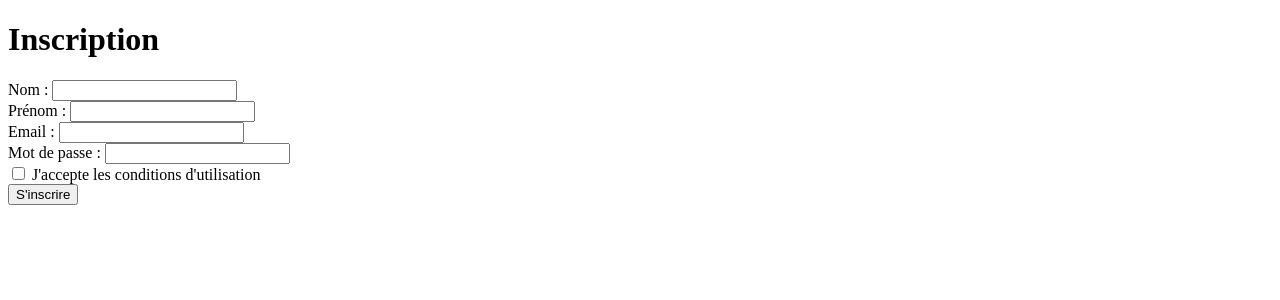
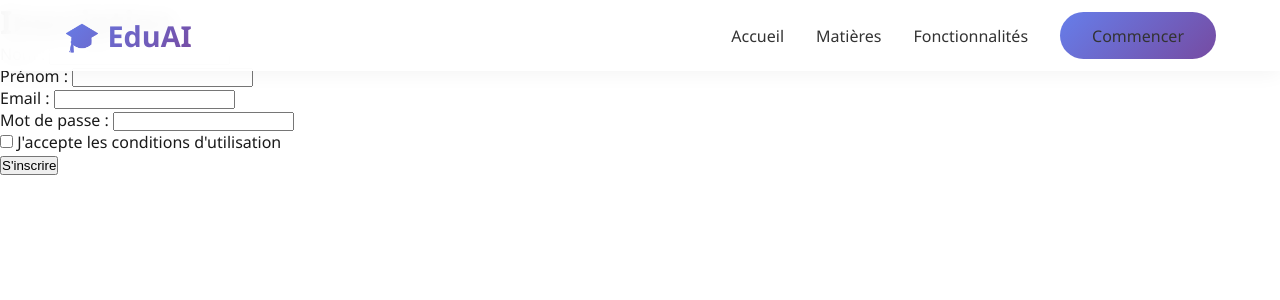
Before and after one commit to AnnaVitry/PlateformeIAEducativeAvecAgent, a PHP site: page /App/Views/user_registration.php in a window 1280 px wide. Shown: the top 300 px of the page. Run offline with PHP 8.4, Linux system fonts and the light colour scheme.

Commit message:
aaaaaaaaaaaaaaaaa

```diff
--- a/App/Views/user_registration.php
+++ b/App/Views/user_registration.php
@@ -37,9 +37,22 @@ if ($_SERVER['REQUEST_METHOD'] === 'POST') {
 <head>
     <meta charset="UTF-8">
     <meta name="viewport" content="width=device-width, initial-scale=1.0">
+    <link rel="stylesheet" href="../App/public/css/inscription.css">
+    <link rel="stylesheet" href="../public/css/style.css">
     <title>Inscription</title>
 </head>
 <body>
+    <header>
+        <nav>
+            <div class="logo">🎓 EduAI</div>
+            <ul class="nav-links">
+                <li><a href="#accueil">Accueil</a></li>
+                <li><a href="#matieres">Matières</a></li>
+                <li><a href="#fonctionnalites">Fonctionnalités</a></li>
+                <li><a href="../App/Views/user_registration.php" class="btn-primary">Commencer</a></li>
+            </ul>
+        </nav>
+    </header>
     <h1>Inscription</h1>
 
     <form method="POST" action="">
--- a/public/index.php
+++ b/public/index.php
@@ -3,7 +3,6 @@
 <head>
     <meta charset="UTF-8">
     <meta name="viewport" content="width=device-width, initial-scale=1.0">
-    <link rel="stylesheet" href="./css/style.css">
     <title>EduAI - Ton assistant IA pour réussir</title>
 </head>
 <body>
@@ -14,7 +13,7 @@
                 <li><a href="#accueil">Accueil</a></li>
                 <li><a href="#matieres">Matières</a></li>
                 <li><a href="#fonctionnalites">Fonctionnalités</a></li>
-                <li><a href="/user_registration.php" class="btn-primary">Commencer</a></li>
+                <li><a href="../App/Views/user_registration.php" class="btn-primary">Commencer</a></li>
             </ul>
         </nav>
     </header>
```
